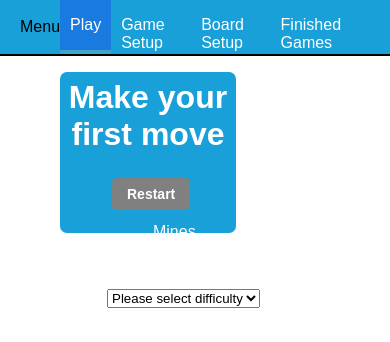
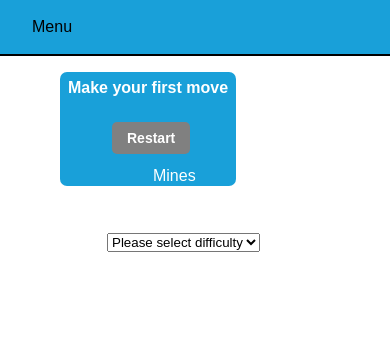
Before and after one commit to juanbrk/minesweeperJs, a React app: page / in a window 390 px wide. Shown: the top 342 px of the page. Built offline with nearby package versions, Linux system fonts and the light colour scheme.

Commit message:
<Backdrop> and <SideDrawer> created  <SideDrawer> : toggles when clicked and appears on mobile size only

```diff
--- a/src/Components/Layout/Layout.js
+++ b/src/Components/Layout/Layout.js
@@ -1,19 +1,48 @@
-import React from 'react';
+import React, { Component } from 'react';
 import Toolbar from '../Navigation/Toolbar';
+import SideDrawer from '../Navigation/SideDrawer/SideDrawer';
 import classes from './Layout.css';
 
 /*
     Wrapper component that sets how the application will be displayed
 */
 
-const layout = (props) => (
+class Layout extends Component {
+    constructor(props) {
+        super(props);
+
+        this.onMenuClicked = this.onMenuClicked.bind(this);
+    }
+    state = {
+        showSideDrawer: false,
+    }
+
+    //Method that will be passed as prop from <SideDrawer> down to <Backdrop> to close it when clicked.
+    handleSideDrawerClosed = () => {
+        this.setState({ showSideDrawer: false });
+    }
+
+    onMenuClicked(){
+        this.setState((prevState=>{
+            return {showSideDrawer: !prevState.showSideDrawer}
+        }))
+
+    }
+
+    render() {
+        return (
             <React.Fragment>
-        <Toolbar/>
+                <Toolbar
+                    clicked={this.onMenuClicked} />
+                <SideDrawer
+                    open={this.state.showSideDrawer}
+                    close={this.handleSideDrawerClosed} />
                 <main className={classes.content}>
-            {props.children}
+                    {this.props.children}
                 </main>
             </React.Fragment>
+        );
+    }
+}
 
-);
-
-export default layout;
+export default Layout;
--- a/src/Components/Navigation/NavigationItems/NavigationItem/NavigationItem.css
+++ b/src/Components/Navigation/NavigationItems/NavigationItem/NavigationItem.css
@@ -1,19 +1,43 @@
 .navigationItem{
+    margin:10px 0;
+    box-sizing: border-box;
+    display: block;
+    width: 100%;
+}
+
+.navigationItem a{
+    color: #40A4C8;
+    text-decoration: none;
+    width: 100%;
+    box-sizing: border-box;
+    display: block;
+}
+
+.navigationItem a:hover,
+.navigationItem a:active,
+.navigationItem a.active {
+    color: #197AdF;
+}
+
+
+/*
+    Whatever it is not overwritten on mobile settings it will be kept, so delete on Desktop
+    what gets overwritten has to be on desktop.
+*/
+@media (min-width:500px){
+    .navigationItem{
     margin:0;
-    box-sizing: border-box;
     display: flex;
     height: 100%;
+    width: auto;
     align-items: center;
 }
 
 .navigationItem a{
     color: white;
-    text-decoration: none;
     height: 100%;
     padding: 16px 10px;
     border-bottom: 4px solid transparent;
-    box-sizing: border-box;
-    display: block;
 }
 
 .navigationItem a:hover,
@@ -23,3 +47,4 @@
     border-bottom:  4px solid #40A4C8;
     color: white;
 }
+}
--- a/src/Components/Navigation/NavigationItems/NavigationItems.css
+++ b/src/Components/Navigation/NavigationItems/NavigationItems.css
@@ -3,6 +3,13 @@
     padding: 0;
     list-style:none;
     display: flex;
+    flex-flow:column;
     align-items: center;
     height: 100%;
 }
+
+@media (min-width: 500px){
+    .navigationItems{
+        flex-flow: row;
+    }
+}
--- /dev/null
+++ b/src/Components/Navigation/SideDrawer/SideDrawer.css
@@ -0,0 +1,30 @@
+.sideDrawer{
+    position: fixed;
+    width: 280px;
+    max-width: 70%;
+    height: 100%;
+    left:0;
+    top:0;
+    /* Higher than backdrop */
+    z-index: 200;
+    background-color: white;
+    margin: 56px 0;
+    padding: 32px 16px;
+    box-sizing: border-box;
+    transition: transform 0.3s ease-out;
+}
+
+@media (min-width: 500px){
+    .sideDrawer {
+        display: none;
+    }
+}
+
+.open{
+    transform: translateX(0);
+
+}
+
+.close{
+    transform: translateX(-100%);
+}
--- /dev/null
+++ b/src/Components/Navigation/SideDrawer/SideDrawer.js
@@ -0,0 +1,34 @@
+import React from 'react';
+import NavigationItems from '../NavigationItems/NavigationItems';
+import classes from './SideDrawer.css';
+import Backdrop from '../../UI/Backdrop/Backdrop';
+
+
+    /*
+        Component that will work as menu displayer for mobile devices, showing when menu button is clicked
+        on toolbar. Methods to open and close it will be passed via props.
+    */
+
+const sideDrawer = (props) => {
+    //Classes that will be attached dynamically to show or hide the SideDrawer.
+    let attachedClasses = [classes.sideDrawer, classes.close];
+    if (props.open){
+        attachedClasses = [classes.sideDrawer, classes.open];
+    }
+
+    return (
+        <React.Fragment>
+            <Backdrop
+                show={props.open}
+                clicked={props.close} />
+            <div className={attachedClasses.join(' ')}>
+                <nav>
+                    <NavigationItems />
+                </nav>
+            </div>
+        </React.Fragment>
+
+    );
+};
+
+export default sideDrawer;
--- a/src/Components/Navigation/Toolbar.css
+++ b/src/Components/Navigation/Toolbar.css
@@ -12,9 +12,35 @@
     box-sizing: border-box;
     /* Has to be lower than the backdrop that is going to be created later*/
     z-index: 90;
-    border-bottom: 2px solid black;
+    border-bottom: 2px solid black
 }
 
 .toolbar nav{
     height: 100%;
 }
+
+.toggleMenuButton{
+    background-color: transparent;
+    padding:12px;
+    border-radius: 5px;
+}
+
+.toggleMenuButton:hover{
+    color: #fff;
+}
+
+@media (min-width:500px){
+    .mobileOnly {
+        display:none;
+    }
+}
+
+@media (max-width: 500px){
+    .desktopOnly {
+        display: none;
+    }
+
+    .toolbar{
+        z-index: 110;
+    }
+}
--- a/src/Components/Navigation/Toolbar.js
+++ b/src/Components/Navigation/Toolbar.js
@@ -5,14 +5,18 @@ import NavigationItems from '../Navigation/NavigationItems/NavigationItems';
     Basic toolbar to allow routing between pages inside application
 */
 
-const toolbar = (props) => (
+const toolbar = (props) => {
+    const attachedClases = [classes.mobileOnly, classes.toggleMenuButton];
+    return (
         <header className={classes.toolbar}>
-        <div>Menu</div>
-        <nav>
+            <div
+                onClick={props.clicked}
+                className={attachedClases.join(' ')}>Menu</div>
+            <nav className={classes.desktopOnly}>
                 <NavigationItems />
             </nav>
         </header>
-
     );
+}
 
 export default toolbar;
--- a/src/Components/Tile/Tile.css
+++ b/src/Components/Tile/Tile.css
@@ -28,3 +28,23 @@
   .containsMine {
     color: #fc543c;
   }
+
+  @media (max-width: 600px){
+      .tile{
+          height:25px;
+          width:25px;
+          font-size: 10px;
+          padding:-1;
+          line-height: 25px;
+      }
+  }
+
+  @media (max-width: 400px){
+    .tile{
+        height:20px;
+        width:20px;
+        font-size: 10px;
+        padding:-1;
+        line-height: 20px;
+    }
+}
--- /dev/null
+++ b/src/Components/UI/Backdrop/Backdrop.css
@@ -0,0 +1,9 @@
+.backdrop {
+    height: 100%;
+    width: 100%;
+    position: fixed;
+    z-index:100;
+    left: 0;
+    top:0;
+    background-color: rgba(0,0,0,0.5);
+}
--- /dev/null
+++ b/src/Components/UI/Backdrop/Backdrop.js
@@ -0,0 +1,14 @@
+import React from 'react';
+import classes from './Backdrop.css';
+
+    /*
+        Component that will hover over the application when needed
+    */
+
+const backdrop = (props) => (
+    // if passed a property to show it, then return the backdrop. It can be clicked to be close
+    // on certain circumstances
+    props.show ?  <div className={classes.backdrop} onClick={props.clicked}></div> : null
+);
+
+export default backdrop;
--- a/src/Containers/Game/Game.css
+++ b/src/Containers/Game/Game.css
@@ -21,3 +21,12 @@
       font-weight: bold;
       font-size: 32px;
 }
+
+@media (max-width: 600px){
+
+      .gameStatus{
+          text-align: center;
+          font-weight: bold;
+          font-size: 16px;
+    }
+}
```
Lines whose indentation alone changed are shown as unchanged.
